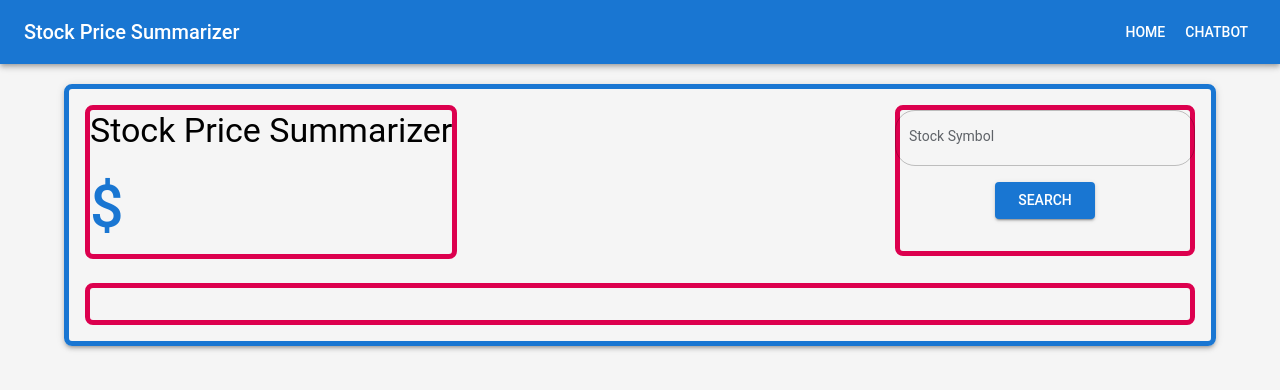
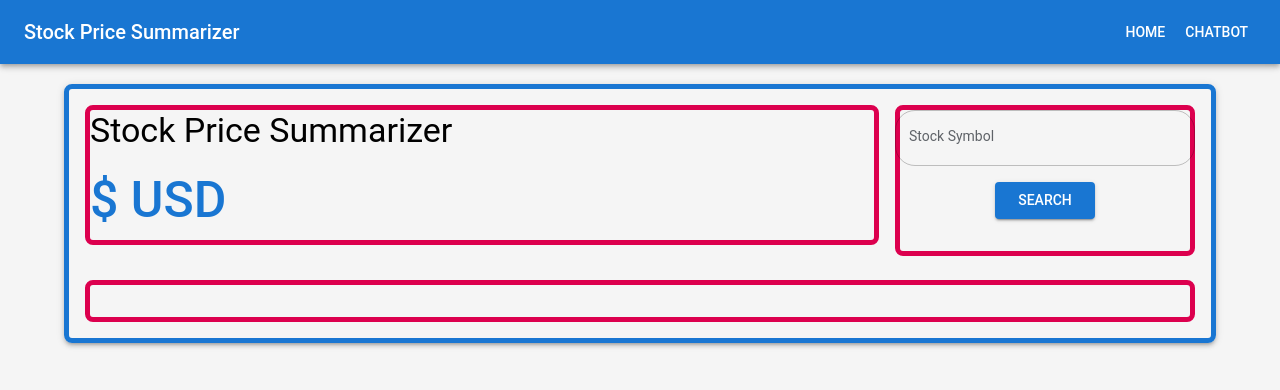
Before and after one commit to moezakbar/stock-summarizer, a React (Create React App) app: page / in a window 1280 px wide. Shown: the top 390 px of the page. Built offline with nearby package versions, Linux system fonts and the light colour scheme.

Commit message:
Increased interactivity with UI by handling resizing for some components

```diff
--- a/src/App.js
+++ b/src/App.js
@@ -39,6 +39,8 @@ function App() {
 
   const getStockData = async (symbol) => {
     try {
+      setError('')
+
       const weeklyResponse = await axios.get(`/api/stock/weekly/${symbol}`);
       const monthlyResponse = await axios.get(`/api/stock/monthly/${symbol}`);
       const companyResponse = await axios.get(`/api/stock/company/${symbol}`);
@@ -95,24 +97,36 @@ function App() {
                     justifyContent: 'space-between', // Add space between elements
                     width: '100%',
                     maxWidth: '1200px',
-                    gap: 2, // Adjust gap between the elements if necessary
+                    gap: 2,
+                    flexWrap: 'wrap',
                   }}
                 >
-                  <Box sx={{ display: 'flex', flexDirection: 'column', alignItems: 'flex-start', border: '5px solid', borderColor: 'secondary.main', borderRadius: 2, }}>
+                  <Box sx={{
+                    display: 'flex',
+                    flexDirection: 'column',
+                    alignItems: 'flex-start',
+                    border: '5px solid',
+                    borderColor: 'secondary.main',
+                    borderRadius: 2,
+                    flex: 1,
+                    minWidth: '250px'
+                    }}>
 
                     <Typography variant="h4" sx={{ flexShrink: 0, }}>
                       {companyName} {/* Display the company name */}
                     </Typography>
 
-                    <Typography variant="h6" sx={{ color: 'primary.main', mt: 1, fontSize: 59, }}>
-                      ${currentPrice?.toFixed(2)} {/* Show the dynamic stock price */}
+                    <Typography variant="h6" sx={{ color: 'primary.main', mt: 1, fontSize: 50, }}>
+                      ${currentPrice?.toFixed(2)} USD
                     </Typography>
 
                   </Box>
+
                   {/* Form Section */}
-                  <Box sx={{ flex: 1, maxWidth: '300px', border: '5px solid', borderColor: 'secondary.main', borderRadius: 2, }}>
+                  <Box sx={{ flex: 1, maxWidth: '300px', minWidth: '250px', border: '5px solid', borderColor: 'secondary.main', borderRadius: 2, display: 'flex', flexDirection: 'column',}}>
                     <StockForm getStockData={getStockData} />
                   </Box>
+
                 </Box>
 
                 {/* Chart Section */}
--- a/src/StockChart.js
+++ b/src/StockChart.js
@@ -6,6 +6,7 @@ import { Chart as ChartJS, CategoryScale, LinearScale, PointElement, LineElement
 ChartJS.register(CategoryScale, LinearScale, PointElement, LineElement, Title, Tooltip, Legend);
 
 function StockChart({ stockData, chartType, setHoveredPrice, resetPrice }) {
+
   const formatStockData = (stockData, type) => {
     const labels = [];
     const prices = [];
```
